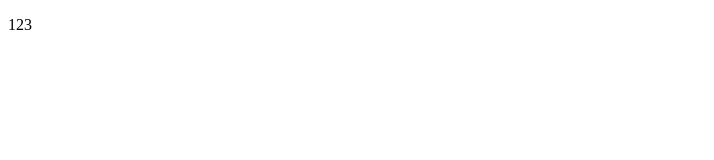
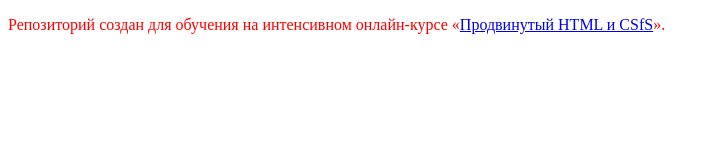
Before and after one commit to xxxmaximal/new_project, a website: page index.html in a window 1280 px wide. Shown: the whole page, without its empty margins (0-714 px from the left). Drawn offline with Linux system fonts and the light colour scheme.

Commit message:
Добавил css

```diff
--- /dev/null
+++ b/css/style.css
@@ -0,0 +1,3 @@
+p {
+	color: red;
+}
--- a/index.html
+++ b/index.html
@@ -1,10 +1,11 @@
 <!DOCTYPE html>
-<html lang="en">
-<head>
-	<meta charset="UTF-8">
-	<title>Document</title>
-</head>
-<body>
-	<p>123</p>
-</body>
+<html lang="ru">
+  <head>
+    <meta charset="utf-8">
+    <title>Document</title>
+     <link rel="stylesheet" href="css/style.css">
+  </head>
+  <body>
+    <p>Репозиторий создан для обучения на интенсивном онлайн‑курсе «<a href="https://htmlacademy.ru/intensive/adaptive">Продвинутый HTML и CSfS</a>».</p>
+  </body>
 </html>
```
